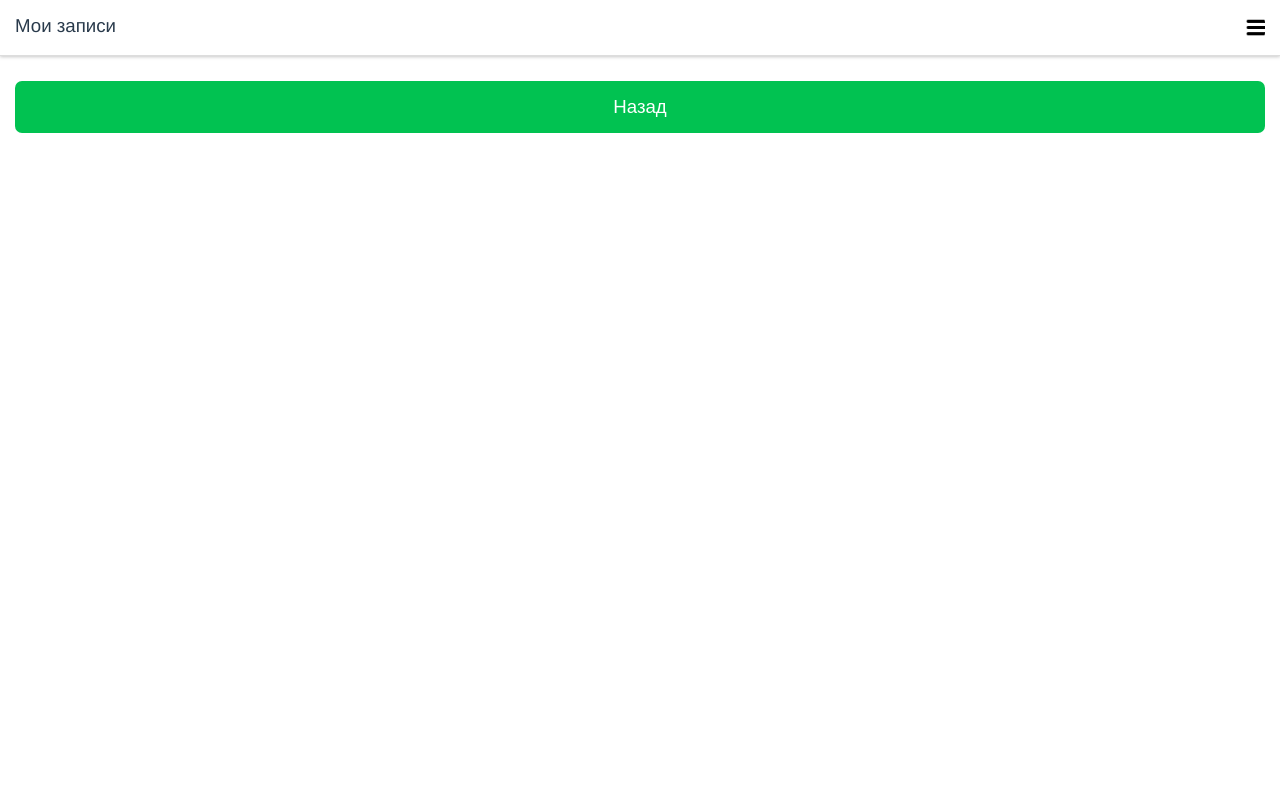
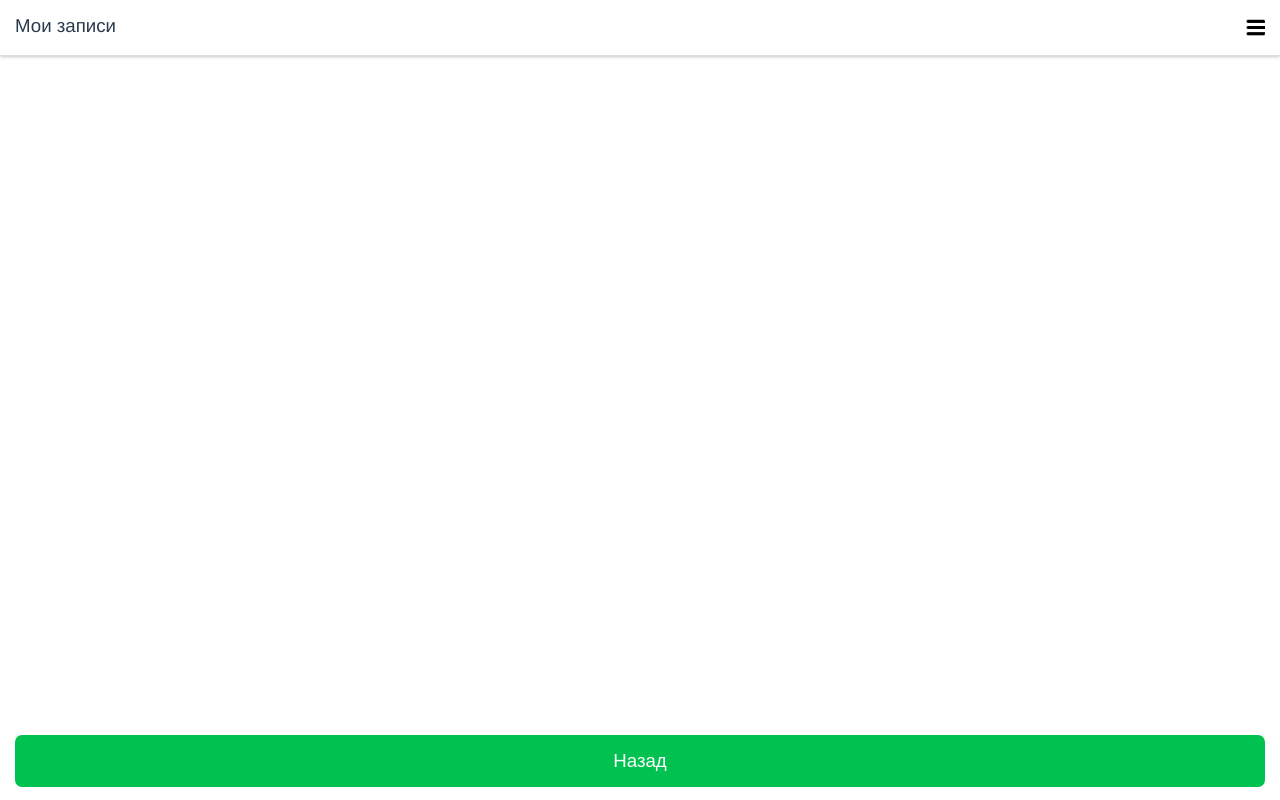
Before and after one commit to larship/beautyshop-client, a Vue app: page /#/user/check-in-list in a window 1280 px wide. Built offline with nearby package versions, Linux system fonts and the light colour scheme.

Commit message:
Изменить вёрстку страницы списка записей пользователя

```diff
--- a/src/assets/styles/screens/user-check-in-list.less
+++ b/src/assets/styles/screens/user-check-in-list.less
@@ -1,5 +1,10 @@
 .user-check-in-list-screen {
   text-align: left;
+  margin: @pageMargin;
+  display: grid;
+  grid-template-rows: 1fr 50px;
+  grid-row-gap: 15px;
+  height: calc(100vh - @headerHeight - 20px);
 
   .check-in-list {
     max-height: calc(100vh - 148px);
@@ -37,6 +42,6 @@
   }
 
   .buttons-container {
-    margin: @pageMargin;
+    margin-top: 0px;
   }
 }
```
